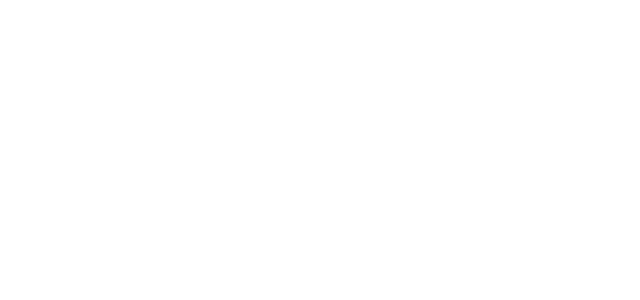
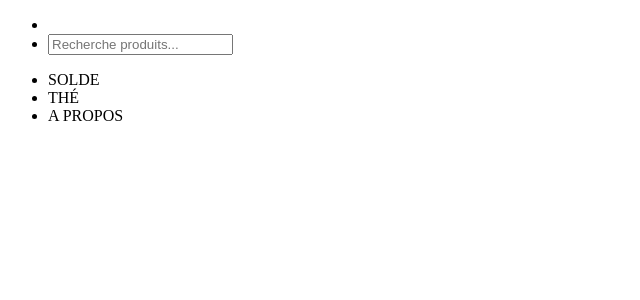
Before and after one commit to oayouub/projectTh-, a React (Create React App) app in the folder projethe/: page / in a window 1280 px wide. Shown: the top 300 px of the page, without its empty margins (0-640 px from the left). Built offline with nearby package versions, Linux system fonts and the light colour scheme.

Commit message:
Update Home.js

```diff
--- a/projethe/src/pages/Home.js
+++ b/projethe/src/pages/Home.js
@@ -1,9 +1,11 @@
 import React from 'react';
+import Navigation from '../components/Navigation';
+
 
 const Home = () => {
     return (
         <div>
-
+           <Navigation />
         </div>
     );
 };
```
